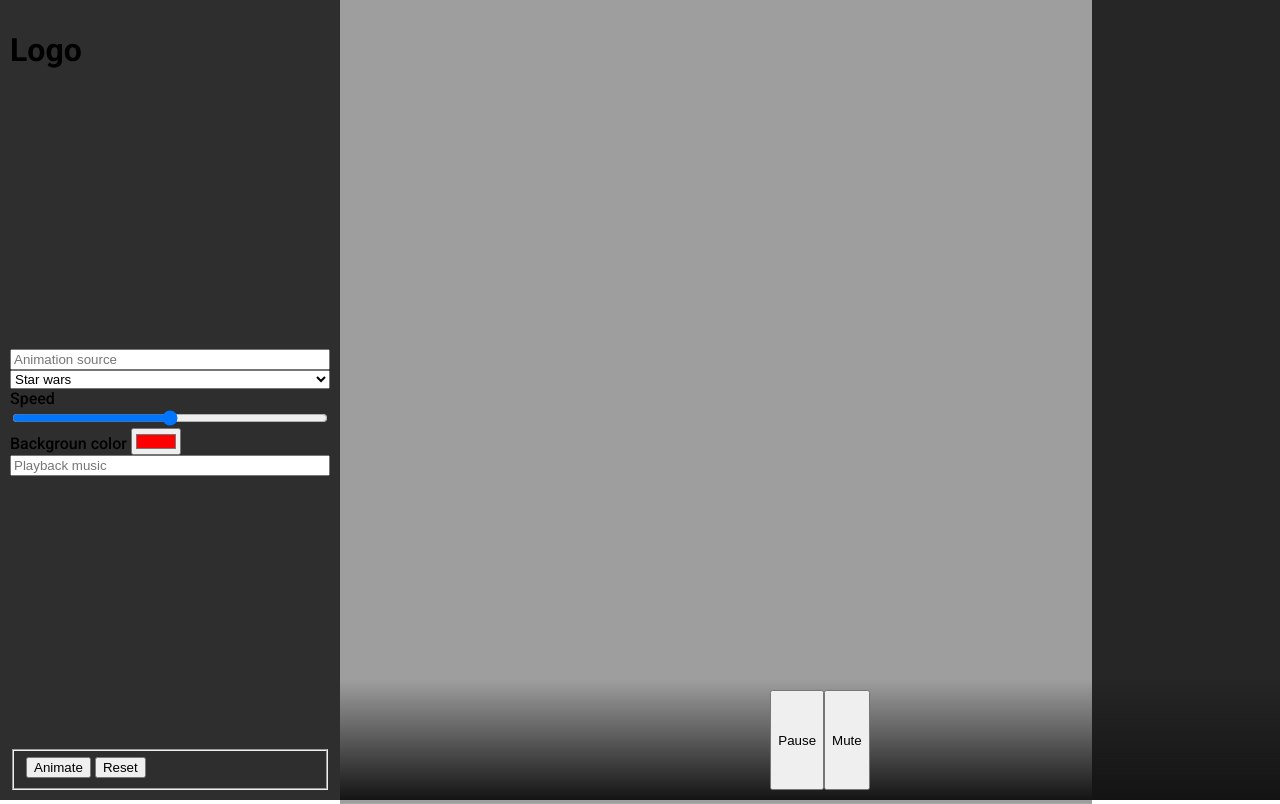
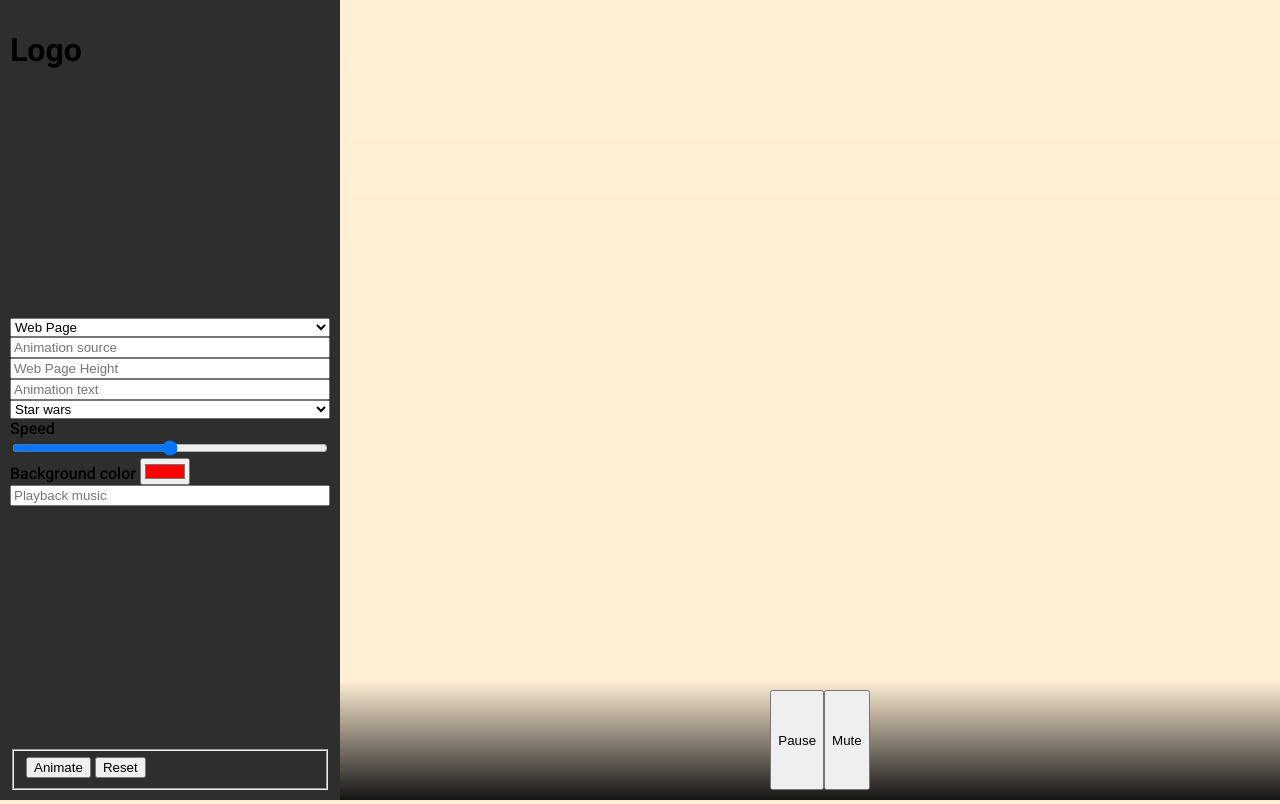
Before and after one commit to ivkaradzhova/star-wars-credits, a PHP site: page / in a window 1280 px wide. Run offline with PHP 8.4, Linux system fonts and the light colour scheme.

Commit message:
Sort of implemented animation loading and play/pause

```diff
--- a/css/index.css
+++ b/css/index.css
@@ -71,8 +71,8 @@ body {
 }
 
 
-.animation-holder {
-  width: 80%;
+.animation-container {
+  /* width: 80%;
   height: 7500px;
   color: #ffc909;
   font-size: 3vw;
@@ -80,7 +80,11 @@ body {
   font-weight: bold;
   text-align: justify;
   position: relative;
-  animation: scroll 10s linear forwards;
+  animation: scroll 12s linear forwards; */
+  /* animation-play-state: paused; */
+  width: 100%;
+  overflow: hidden;
+  height: 100%;
 }
 
 
@@ -93,6 +97,6 @@ body {
 
 
 @keyframes scroll {
-	from { top: 0; transform: translateZ(0) rotateX(20deg); }
-	to { top: -7500px; transform: translateZ(-2500px) rotateX(21deg); }
+	from { transform: translateY(0) translateZ(0) rotateX(20deg); }
+	to { transform: translateY(-5000px) translateZ(-2000px) rotateX(21deg); }
 }
--- a/index.html
+++ b/index.html
@@ -10,43 +10,49 @@
 
 <body>
     <div class="animation-player">
-        <div class="form">
+        <div class="form" id="animationForm">
             <h1>Logo</h1>
 
-            <form class="animation-config">
+            <form id="animationConfig" class="animation-config">
 
-                <input type="text" placeholder="Animation source" class="field">
-                <select class="field">
-                    <option value="1"> Star wars </option>
-                    <option value="2"> Final credits </option>
+                <select class="field" name="type">
+                    <option value="webPage"> Web Page </option>
+                    <option value="text"> Text </option>
+                </select>
+                <input type="text" placeholder="Animation source" class="field" name="source">
+                <input type="number" placeholder="Web Page Height" class="field" name="height">
+                <input type="text" placeholder="Animation text" class="field" name="text">
+                <select class="field" name="style">
+                    <option value="starWars"> Star wars </option>
+                    <option value="finalCredits"> Final credits </option>
                 </select>
                 <label for="vol">Speed </label>
-                <input type="range" name="Speed" min="10" max="100">
+                <input type="range" name="speed" min="0" max="10">
 
                 <div>
-                    <label for="favcolor">Backgroun color </label>
-                    <input type="color" name="Background color" value="#ff0000">
+                    <label for="favcolor">Background color</label>
+                    <input type="color" name="backgroundColor" value="#ff0000">
                 </div>
 
-                <input type="text" placeholder="Playback music" class="field">
+                <input type="text" placeholder="Playback music" class="field" name="musicSource">
             </form>
 
 
             <fieldset class="btn-group">
-                <button class="field"> Animate </button>
-                <button class="field"> Reset </button>
+                <button class="field" id="animateBtn"> Animate </button>
+                <button class="field" id="resetBtn"> Reset </button>
             </fieldset>
         </div>
 
 
         <div class="animation">
-            <div class="animation-holder">
-                <iframe class="media" id="mediaFile" src="http://localhost:8001/referat.html">
-                </iframe>
+            <div class="animation-container" id="animationContainer">
+                <!-- <iframe class="media" id="mediaFile" src="http://localhost:8081/referat.html"></iframe>
+                </iframe> -->
             </div>
 
             <div class="media-controls">
-                <button class="field"> Pause </button>
+                <button class="field" id="playPauseBtn"> Pause </button>
                 <button class="field"> Mute </button>
             </div>
         </div>
--- a/js/index.js
+++ b/js/index.js
@@ -0,0 +1,234 @@
+"use strict";
+
+class AnimationConfig {
+    static ANIMATION_TYPE_TEXT = "text";
+    static ANIMATION_TYPE_WEBPAGE = "webPage";
+
+    type;
+    source;
+    height;
+    text;
+    style;
+    speed;
+    backgroundColor;
+    musicSource;
+}
+
+class AnimationPlayer {
+    static PLAY_STATE_PROP = "animation-play-state";
+    static PLAY_STATE_PAUSED = "paused";
+    static PLAY_STATE_RUNNING = "running";
+
+    isMuted = false;
+
+    constructor(animationContainer) {
+        this.animationContainer = animationContainer;
+    }
+
+    play() {
+        this.animationContainer.style[AnimationPlayer.PLAY_STATE_PROP] = AnimationPlayer.PLAY_STATE_RUNNING;
+    }
+
+    pause() {
+        this.animationContainer.style[AnimationPlayer.PLAY_STATE_PROP] = AnimationPlayer.PLAY_STATE_PAUSED;
+    }
+
+    reset() {
+        // TODO
+    }
+
+    mute() {
+        // TODO
+    }
+
+    unmute() {
+        // TODO
+    }
+
+    get isPlaying() {
+        const style = window.getComputedStyle(this.animationContainer);
+        const currentState = style.getPropertyValue(AnimationPlayer.PLAY_STATE_PROP);
+        return currentState === AnimationPlayer.PLAY_STATE_RUNNING;
+    }
+
+    get isMuted() {
+        return this.isMuted;
+    }
+}
+
+
+class AnimationController {
+    _animationContainer;
+    _player;
+    _animationConfig;
+
+    /**
+     * @param {HTMLElement} animationContainer
+     * @param {AnimationPlayer} player
+     * @param {AnimationConfig} animationConfig
+     */
+    constructor(animationContainer, animationConfig) {
+        this._animationContainer = animationContainer;
+        this._animationConfig = animationConfig;
+        this._restartAnimation();
+    }
+
+    togglePlayback() {
+        console.log(this);
+        console.log(this._player);
+        this._player.isPlaying ? this._player.pause() : this._player.play();
+    }
+
+    /**
+     * @param {AnimationConfig} config
+     */
+    set animationConfig(config) {
+        this._animationConfig = config;
+        this._restartAnimation();
+    }
+
+    _restartAnimation() {
+        let node = this._animationContainer;
+        node = AnimationController._clearElement(node);
+        node = AnimationController._setBackgroundColor(node, this._animationConfig);
+        node = AnimationController._loadContent(node, this._animationConfig);
+        node = AnimationController._setStyle(node, this._animationConfig);
+        node = AnimationController._setSpeed(node, this._animationConfig);
+        node = AnimationController._loadPlaybackMusic(node, this._animationConfig);
+        this._player = new AnimationPlayer(node);
+    }
+
+    /**
+     * @param {HTMLElement} node
+     * @param {AnimationConfig} config
+     */
+    static _setBackgroundColor(node, config) {
+        const next = document.createElement("div");
+        next.style["background-color"] = config.backgroundColor;
+        next.style["height"] = "100%";
+        next.style["width"] = "100%";
+        next.style["display"] = "flex";
+        next.style["justify-content"] = "center";
+        next.style["perspective"] = "450px";
+        next.style["flex-direction"] = "row";
+        node.appendChild(next);
+        const topGradient = document.createElement("div");
+        topGradient.style["background"] = `linear-gradient(${config.backgroundColor}, transparent)`;
+        topGradient.style["height"] = "30%";
+        topGradient.style["width"] = "100%";
+        topGradient.style["position"] = "absolute";
+        topGradient.style["top"] = "0";
+        topGradient.style["left"] = "0";
+        topGradient.style["z-index"] = "10";
+        node.appendChild(topGradient);
+        return next;
+    }
+
+    static _clearElement(node) {
+        node.innerHTML = "";
+        return node;
+    }
+
+    /**
+     * @param {HTMLElement} node
+     * @param {AnimationConfig} config
+     */
+    static _loadContent(node, config) {
+        switch (config.type) {
+            case AnimationConfig.ANIMATION_TYPE_TEXT:
+                return AnimationController._loadTextContent(node, config);
+            case AnimationConfig.ANIMATION_TYPE_WEBPAGE:
+                return AnimationController._loadWebPageContent(node, config);
+            default:
+                throw "Unknown animation type: " + config.type;
+        }
+    }
+
+    /**
+     * @param {HTMLElement} node
+     * @param {AnimationConfig} config
+     */
+    static _loadTextContent(node, config) {
+        console.log("not implemented");
+        return node;
+    }
+
+    /**
+     * @param {HTMLElement} node
+     * @param {AnimationConfig} config
+     */
+    static _loadWebPageContent(node, config) {
+        const iFrame = document.createElement("iframe");
+        iFrame.setAttribute("src", config.source);
+        iFrame.style["width"] = "100%";
+        iFrame.style["height"] = config.height;
+        // iFrame.style["transform"] = "rotateX(45deg)";
+        // iFrame.style["transform-style"] = "preserve-3d";
+        iFrame.style["animation"] = "scroll 12s linear forwards";
+        iFrame.style["border"] = "0";
+        node.appendChild(iFrame);
+        return iFrame;
+    }
+
+    /**
+     * @param {HTMLElement} node
+     * @param {AnimationConfig} config
+     */
+    static _setStyle(node, config) {
+        return node;
+    }
+
+    /**
+     * @param {HTMLElement} node
+     * @param {AnimationConfig} config
+     */
+    static _setSpeed(node, config) {
+        return node;
+    }
+
+    /**
+     * @param {HTMLElement} node
+     * @param {AnimationConfig} config
+     */
+    static _loadPlaybackMusic(node, config) {
+        return node;
+    }
+}
+
+function readAnimationConfigInputs() {
+    const configForm = document.getElementById("animationConfig");
+    const result = new AnimationConfig();
+    Object.keys(result).forEach(key => {
+        result[key] = configForm[key].value;
+    });
+    return result;
+}
+
+
+const DEFAULT_ANIMATION_CONFIG = {
+    type: "webPage",
+    source: "http://example.com",
+    backgroundColor: "papayawhip",
+    speed: 1,
+    style: "starWars",
+    musicSource: "unknown",
+    height: "2000px",
+};
+
+const animationContainer = document.getElementById("animationContainer");
+const animationController = new AnimationController(animationContainer, DEFAULT_ANIMATION_CONFIG);
+
+const playPauseBtn = document.getElementById("playPauseBtn");
+playPauseBtn.onclick = () => animationController.togglePlayback();
+
+const animateBtn = document.getElementById("animateBtn");
+animateBtn.onclick = () => {
+    const config = readAnimationConfigInputs();
+    console.log("animation config:", config);
+    animationController.animationConfig = config;
+};
+
+const resetBtn = document.getElementById("resetBtn");
+resetBtn.onclick = () => {
+    console.log("Not implemented");
+}
```
